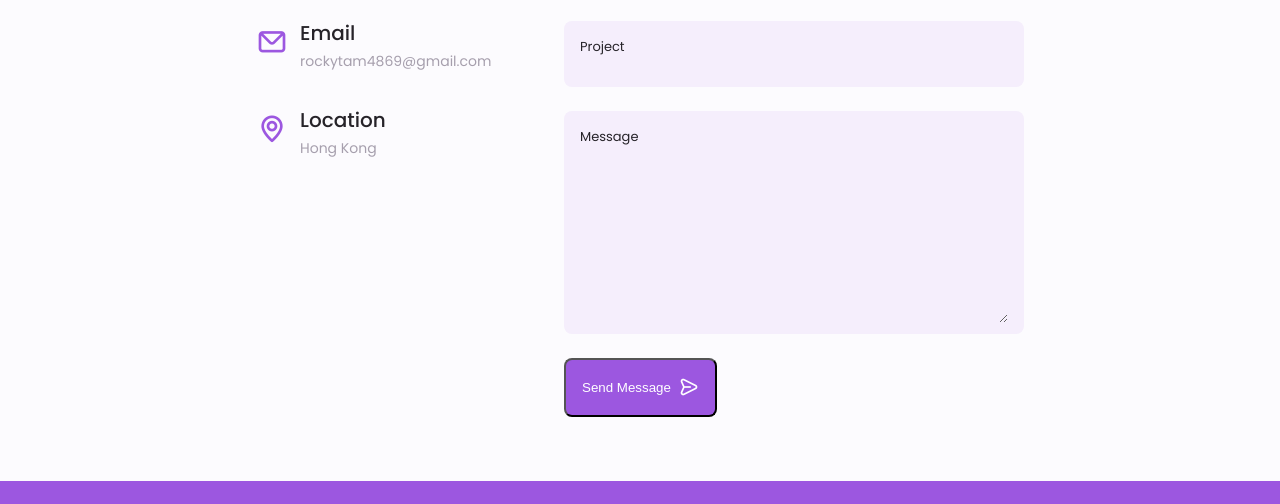
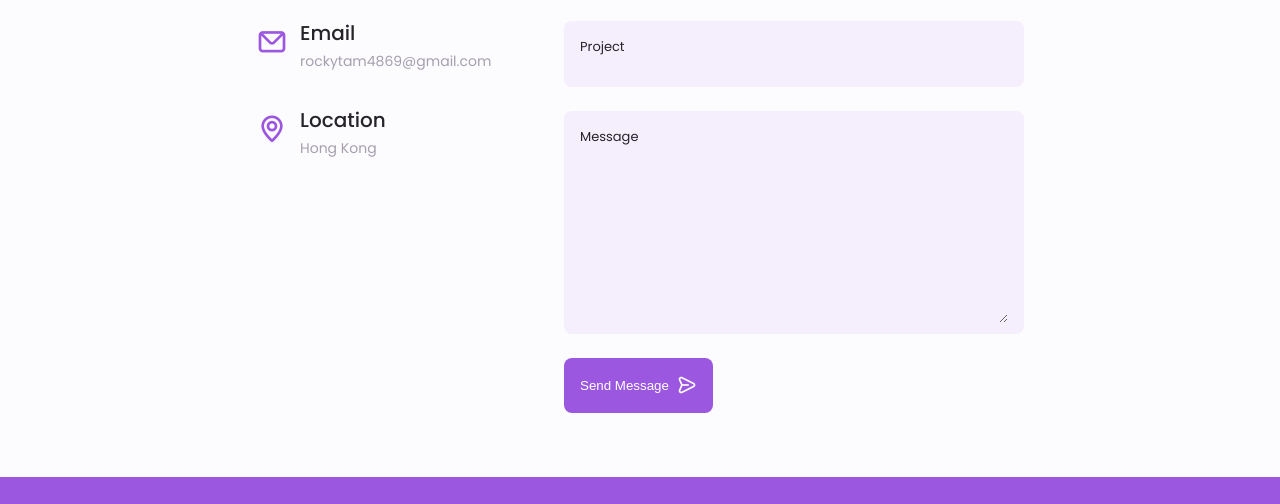
Before and after one commit to Rocky4869/myWeb, a plain HTML site: page index.html in a window 1280 px wide. Shown: the part 5039-5543 px from the top of the page. Drawn offline with nearby package versions, Linux system fonts and the light colour scheme; some packages are replaced by stand-ins of ours; a script that the page names is missing.

Commit message:
button bug fixed

```diff
--- a/assets/css/styles.css
+++ b/assets/css/styles.css
@@ -463,7 +463,11 @@ img {
 }
 
 /*==================== BUTTONS ====================*/
-
+#msg_button {
+  border: none;
+  outline: none;
+  cursor: pointer;
+}
 .button {
   display: inline-block;
   background-color: var(--first-color);
--- a/assets/js/main.js
+++ b/assets/js/main.js
@@ -132,7 +132,7 @@ const sendEmail = (e) => {
       )
       .then(
         () => {
-          notyf.success("Message Sent ✅");
+          notyf.success("Message Sent successfully");
 
           // Clear input fields after five seconds
           setTimeout(() => {
--- a/index.html
+++ b/index.html
@@ -771,7 +771,7 @@
                     </div>
                     <p class="contact__result" id="contact-result"></p>
                     <div>
-                        <button type="submit" class="button button--flex">
+                        <button type="submit" class="button button--flex" id="msg_button">
                             Send Message
                             <i class="uil uil-message button__icon"></i>
                         </button>
```
